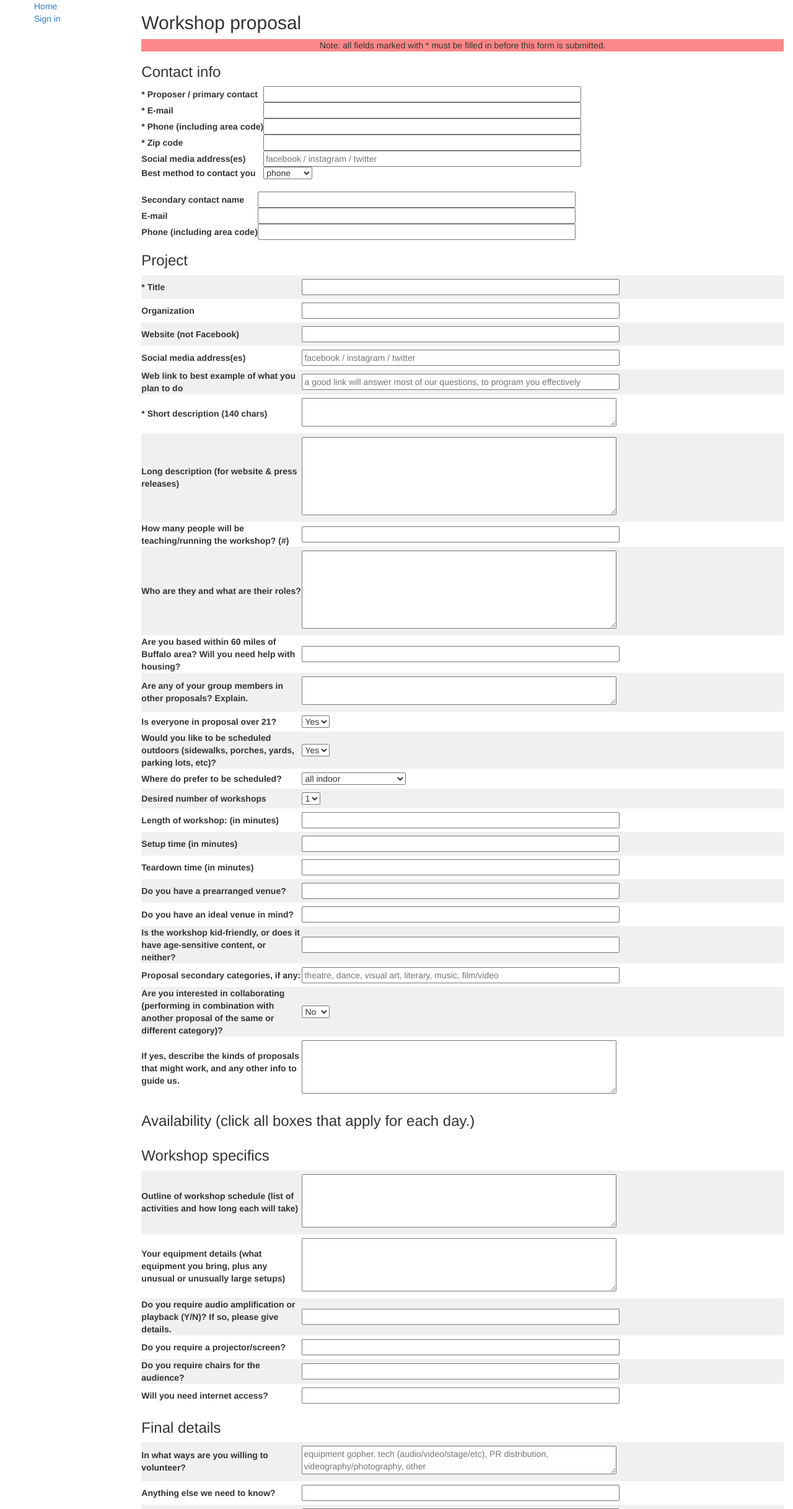
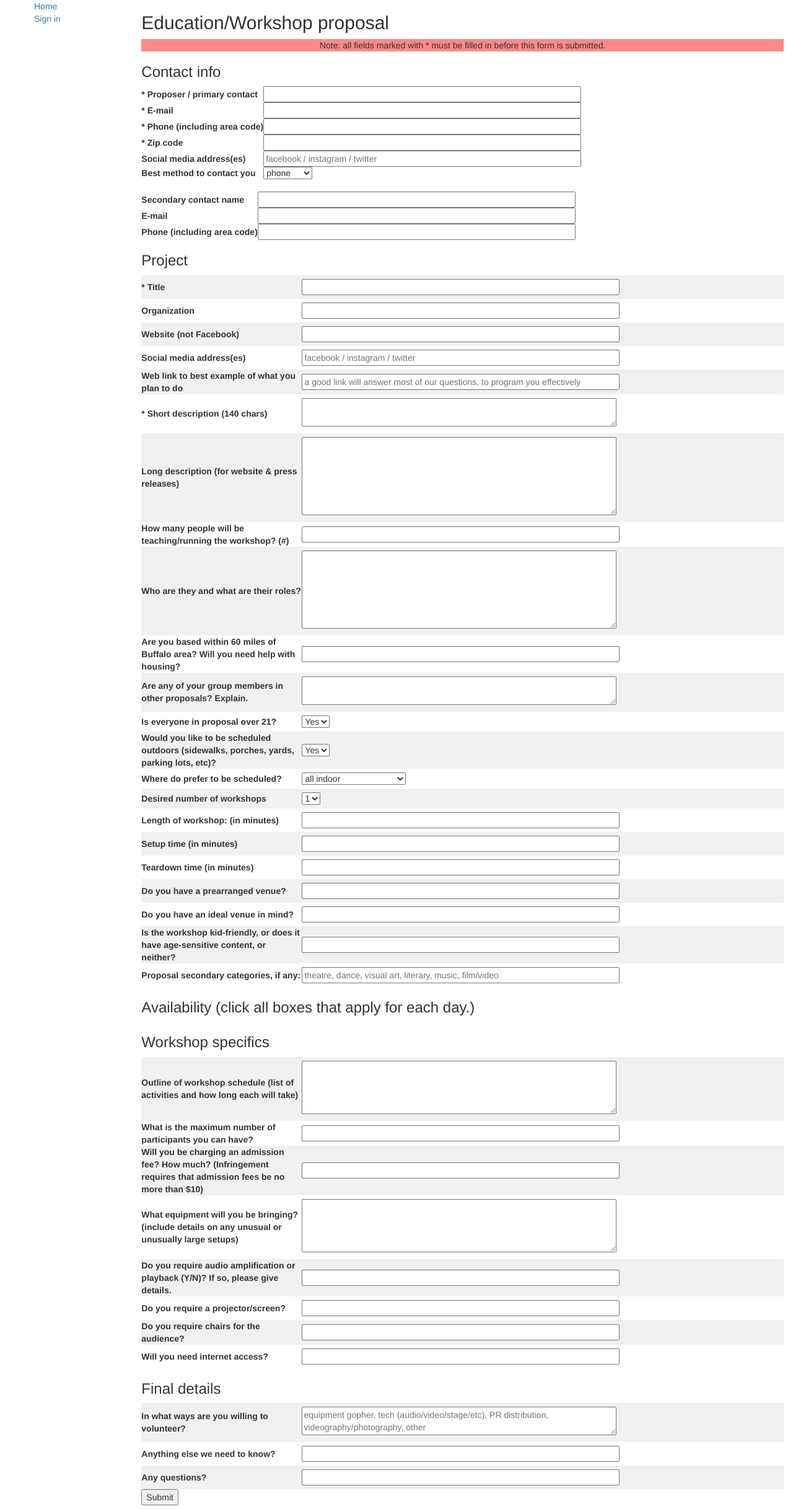
Before and after one commit to infringebuffalo/bif2, a Django app: template db/templates/db/workshop_form.html in a window 1280 px wide. Shown: the top 2434 px of the page at 62% size. Run offline with Django 3.2, Linux system fonts and the light colour scheme; the template is opened without the code that fills it, so the values that code supplies are empty; some libraries are stand-ins or nearby versions.

Commit message:
revised workshop form; made it public

```diff
--- a/db/templates/db/index.html
+++ b/db/templates/db/index.html
@@ -37,6 +37,7 @@
 <li><a href="/db/danceForm/">Dance</a>
 <li><a href="/db/literaryForm/">Literary</a>
 <li><a href="/db/filmForm/">Film / Video</a>
+<li><a href="/db/workshopForm/">Education / Workshop</a>
 </ul>
 
 {% endblock %}
--- a/db/templates/db/workshop_form.html
+++ b/db/templates/db/workshop_form.html
@@ -1,6 +1,6 @@
 {% extends "base_generic.html" %}
 
-{% block title %}Buffalo Infringement Festival Workshop Proposal{% endblock %}
+{% block title %}Buffalo Infringement Festival Education/Workshop Proposal{% endblock %}
 
 {% block style %}
 <style>
@@ -56,7 +56,7 @@ $(document).ready(readyFunc)
 {% load static %}
 
 <h1>{{ prop }}</h1>
-<h2>Workshop proposal </h2>
+<h2>Education/Workshop proposal </h2>
 
 <div style="background:#f88; text-align:center">Note: all fields marked with * must be filled in before this form is submitted.</div>
 
@@ -216,14 +216,6 @@ $(document).ready(readyFunc)
 <th width='25%'>Proposal secondary categories, if any:</th>
 <td><input type='text' name='secondary_category' size='60' placeholder='theatre, dance, visual art, literary, music, film/video'/></td>
 </tr>
-<tr>
-<th width='25%'>Are you interested in collaborating (performing in combination with another proposal of the same or different category)?</th>
-<td><select name='collaboration'><option value='Y'>Yes</option><option value='N' selected>No</option></select></td>
-</tr>
-<tr>
-<th width='25%'>If yes, describe the kinds of proposals that might work, and any other info to guide us.</th>
-<td><textarea name='collaboration_details' rows='4' cols='60' placeholder=''></textarea></td>
-</tr>
 </table></div>
 <div class="projectForm">
 <h3>Availability  (click all boxes that apply for each day.)</h3>
@@ -252,7 +244,15 @@ $(document).ready(readyFunc)
 <td><textarea name='workshop_schedule' rows='4' cols='60' placeholder=''></textarea></td>
 </tr>
 <tr>
-<th width='25%'>Your equipment details (what equipment you bring, plus any unusual or unusually large setups)</th>
+<th width='25%'>What is the maximum number of participants you can have?</th>
+<td><input type='text' name='maxparticipants' size='60' placeholder=''/></td>
+</tr>
+<tr>
+<th width='25%'>Will you be charging an admission fee? How much? (Infringement requires that admission fees be no more than $10)</th>
+<td><input type='text' name='admission' size='60' placeholder=''/></td>
+</tr>
+<tr>
+<th width='25%'>What equipment will you be bringing? (include details on any unusual or unusually large setups)</th>
 <td><textarea name='equipment_detail' rows='4' cols='60' placeholder=''></textarea></td>
 </tr>
 <tr>
--- a/db/urls.py
+++ b/db/urls.py
@@ -18,6 +18,7 @@ urlpatterns = [
     path('danceForm/', views.danceForm, name='danceForm'),
     path('literaryForm/', views.literaryForm, name='literaryForm'),
     path('filmForm/', views.filmForm, name='filmForm'),
+    path('workshopForm/', views.workshopForm, name='workshopForm'),
     path('confirm/<int:id>/', views.confirmProposal, name='confirmProposal'),
     path('addtobatch/<int:batchid>/<int:memberid>/', views.addToBatch, name='addToBatch'),
     path('addtobatch/', views.addToBatchForm, name='addToBatch'),
--- a/db/views.py
+++ b/db/views.py
@@ -120,6 +120,9 @@ def literaryForm(request):
 
 def filmForm(request):
     return proposalForm(request, 'db/film_form.html')
+
+def workshopForm(request):
+    return proposalForm(request, 'db/workshop_form.html')
 
 
 def newAccount(request):
```
Also changed, not shown: db/templates/db/workshopform.py (+4 -4 lines).
